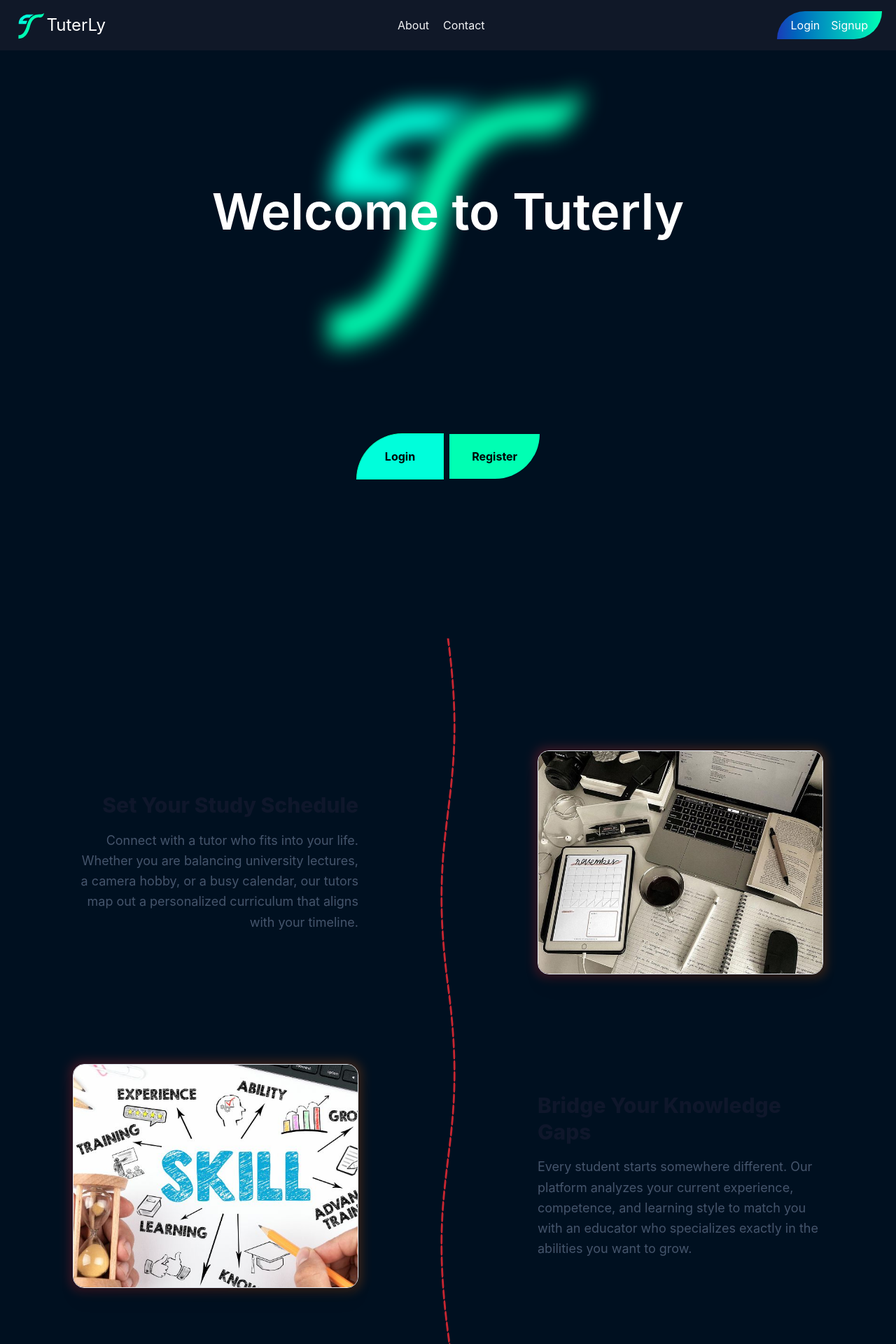
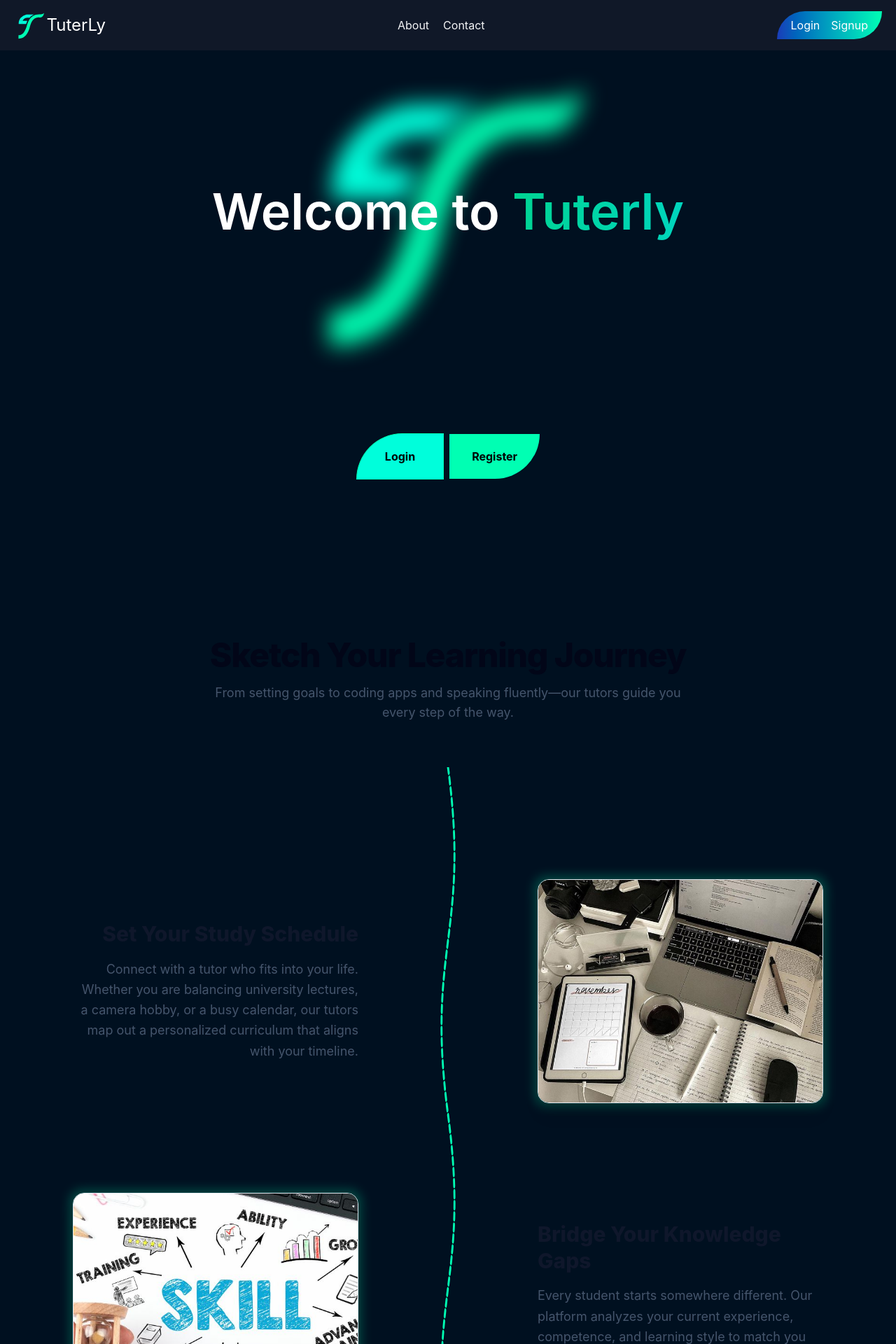
Before and after one commit to mdIbtisamAnsari/Tuterly, a React (Vite) app: page / in a window 1280 px wide. Shown: the top 1920 px of the page at 70% size. Built offline with nearby package versions, Linux system fonts and the light colour scheme; no server answers.

Commit message:
landing page

```diff
--- a/src/components/LandingPageAnim.tsx
+++ b/src/components/LandingPageAnim.tsx
@@ -80,7 +80,7 @@ const TimelineRow = ({ step, index }: { step: typeof steps[0]; index: number })
       >
         <div className="relative group w-full max-w-md">
           {/* Subtle background glow effect on hover */}
-          <div className="absolute -inset-1 bg-linear-to-r from-red-500 to-orange-500 rounded-2xl blur opacity-25 group-hover:opacity-40 transition duration-300 pointer-events-none"></div>
+          <div className="absolute -inset-1 bg-linear-to-r from-[#00FFB3] to-[#00FFB3] rounded-2xl blur opacity-25 group-hover:opacity-40 transition duration-300 pointer-events-none"></div>
           <img
             src={step.image}
             alt={step.title}
@@ -94,12 +94,12 @@ const TimelineRow = ({ step, index }: { step: typeof steps[0]; index: number })
 
 export default function TutorJourney() {
   return (
-    <div className="relative max-w-6xl mx-auto px-6 py-24 sm:mt-45">
+    <div className="relative max-w-6xl mx-auto px-6 py-24">
 
       {/* CENTRAL DOWNSCALING WAVE VECTOR */}
       <div className="absolute left-1/2 top-0 bottom-0 -translate-x-1/2 w-20 hidden md:block z-0 pointer-events-none">
         <svg
-          className="w-full h-full text-red-500/80"
+          className="w-full h-full text-[#00FFB3]"
           preserveAspectRatio="none"
           viewBox="0 0 100 1000"
           fill="none"
--- a/src/pages/LandingPage.tsx
+++ b/src/pages/LandingPage.tsx
@@ -22,7 +22,7 @@ const LandingPage = () => {
                     animate={{ opacity: [0, 1], y: [20, 0] }}
                     transition={{ duration: 1 }}
                     className="absolute text-7xl font-semibold text-white text-center max-w-200">
-          Welcome to Tuterly
+                    Welcome to <span className="bg-linear-to-r from-emerald-400 to-teal-400 bg-clip-text text-transparent">Tuterly</span>
                 </motion.h1>
 
             </div>
@@ -32,7 +32,7 @@ const LandingPage = () => {
                 className="sm:hidden *:w-[75vw] flex flex-col items-center gap-5 *:text-center my-15">
 
 
-        {user &&(<Link
+                {user && (<Link
                     to="/portal"
                     className="bg-[#00FFB3] py-3 px-5 text-black z-5 font-bold rounded-tl-full rounded-br-full hover:bg-[#ffffff46] hover:border hover:text-white border border-[#00FFB3] hover:border-white">
                     Portal
@@ -80,8 +80,16 @@ const LandingPage = () => {
                 </>
             )}
 
+            <div className="text-center mb-16 sm:mt-45">
+                <h2 className="text-4xl md:text-5xl font-extrabold text-slate-950 dark:text-white tracking-tight">
+                    Sketch Your Learning Journey
+                </h2>
+                <p className="mt-4 text-lg text-slate-600 dark:text-slate-400 max-w-2xl mx-auto">
+                    From setting goals to coding apps and speaking fluently—our tutors guide you every step of the way.
+                </p>
+            </div>
 
-        <LandingPageAnim/>
+            <LandingPageAnim />
 
             <p className="text-center text-2xs max-w-300 mx-auto mt-30 px-10">
                 Tuterly is an online tutoring platform that connects students with qualified tutors in various subjects. Our mission is to provide high-quality education and personalized learning experiences to students of all ages and backgrounds. Whether you're looking for help with math, science, languages, or any other subject, Tuterly has a tutor for you. Join us today and start your learning journey!
--- a/src/userContext.ts
+++ b/src/userContext.ts
@@ -3,7 +3,7 @@ import axios from "axios"
 
 // type User = { name: string }
 
-const API_BASE_URL = import.meta.env.VITE_API_BASE_URL ?? `${window.location.protocol}//${window.location.hostname}:3000`
+
 
 export const UserContext = createContext<{ user: any }>({ user: null })
 
@@ -11,7 +11,7 @@ export const UserProvider = ({ children }: { children: ReactNode }) => {
   const [user, setUser] = useState<any>(null)
 
   useEffect(() => {
-    axios.get(`${API_BASE_URL}/api/user`)
+    axios.get(`http://localhost:3000/api/user`)
       .then(data => {setUser(data.data); console.log(data.data)})
       .catch(error => console.error('Error fetching user data:', error))
   }, [])
--- a/vite.config.ts
+++ b/vite.config.ts
@@ -5,11 +5,5 @@ import react from '@vitejs/plugin-react'
 // https://vite.dev/config/
 export default defineConfig({
   plugins: [react(),tailwindcss()],
-  server: {
-    host: '0.0.0.0',
-  },
-  preview: {
-    host: '0.0.0.0',
-  },
 
 })
```
Lines whose indentation alone changed are shown as unchanged.
